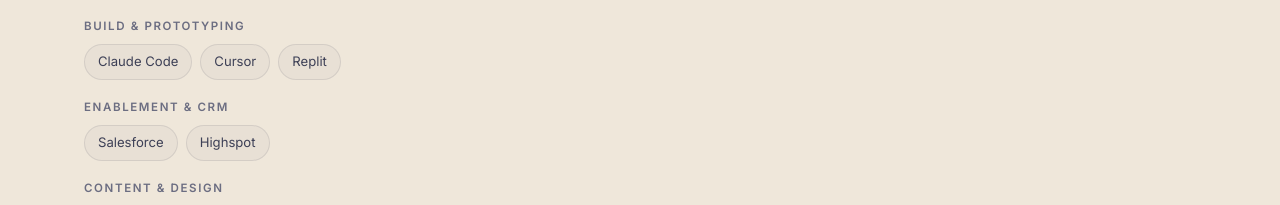
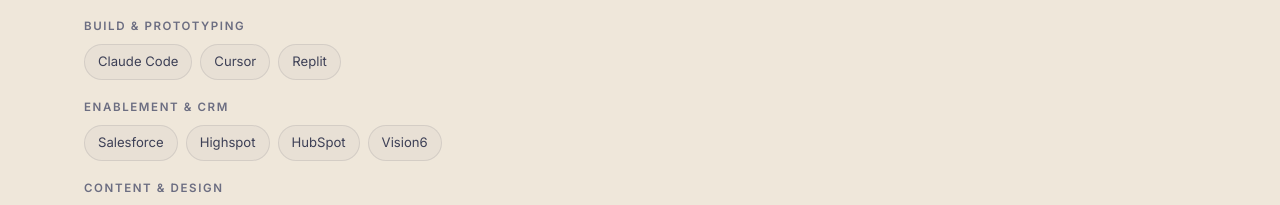
Before and after one commit to SpareRoom-Creations/Spareroom-Webpage, a plain HTML site: page index.html in a window 1280 px wide. Shown: the part 7171-7376 px from the top of the page. Drawn offline with nearby package versions, Linux system fonts and the light colour scheme; a web font is replaced by a local one.

Commit message:
Add HubSpot and Vision6 to Enablement & CRM
Co-Authored-By: Claude Opus 5.5 <noreply@anthropic.com>

```diff
--- a/index.html
+++ b/index.html
@@ -554,7 +554,7 @@
           <p class="grp">Build &amp; prototyping</p>
           <div class="chips"><span>Claude Code</span><span>Cursor</span><span>Replit</span></div>
           <p class="grp">Enablement &amp; CRM</p>
-          <div class="chips"><span>Salesforce</span><span>Highspot</span></div>
+          <div class="chips"><span>Salesforce</span><span>Highspot</span><span>HubSpot</span><span>Vision6</span></div>
           <p class="grp">Content &amp; design</p>
           <div class="chips"><span>Figma</span><span>Canva</span><span>Adobe Creative Suite</span><span>Video &amp; audio editing</span></div>
         </div>
```
